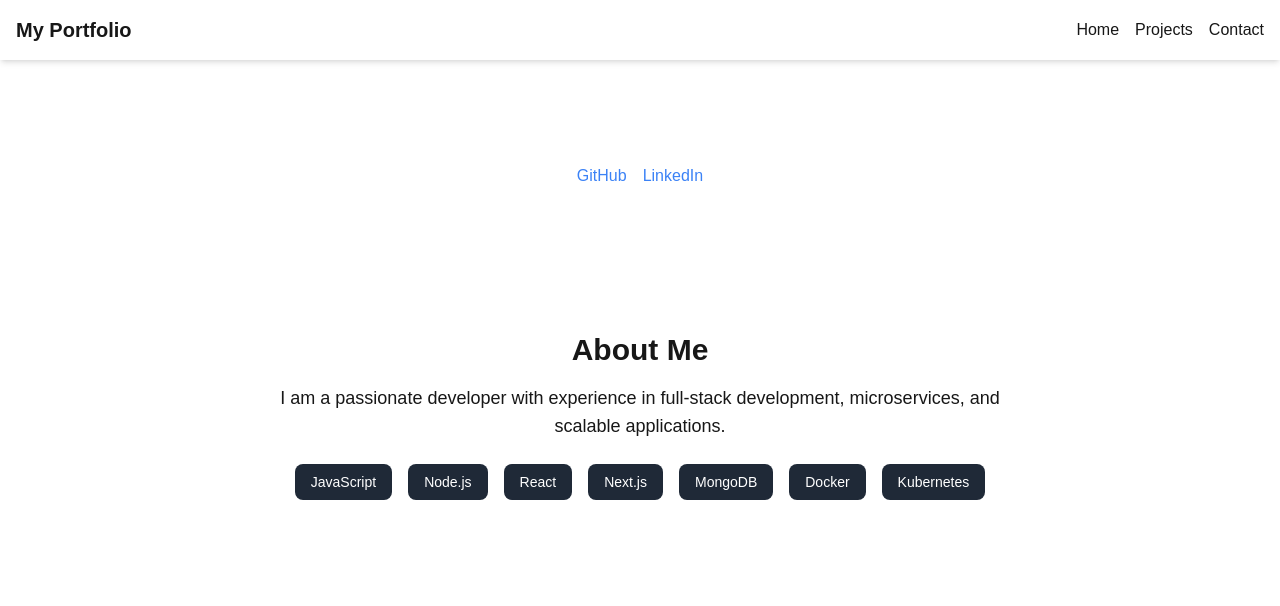
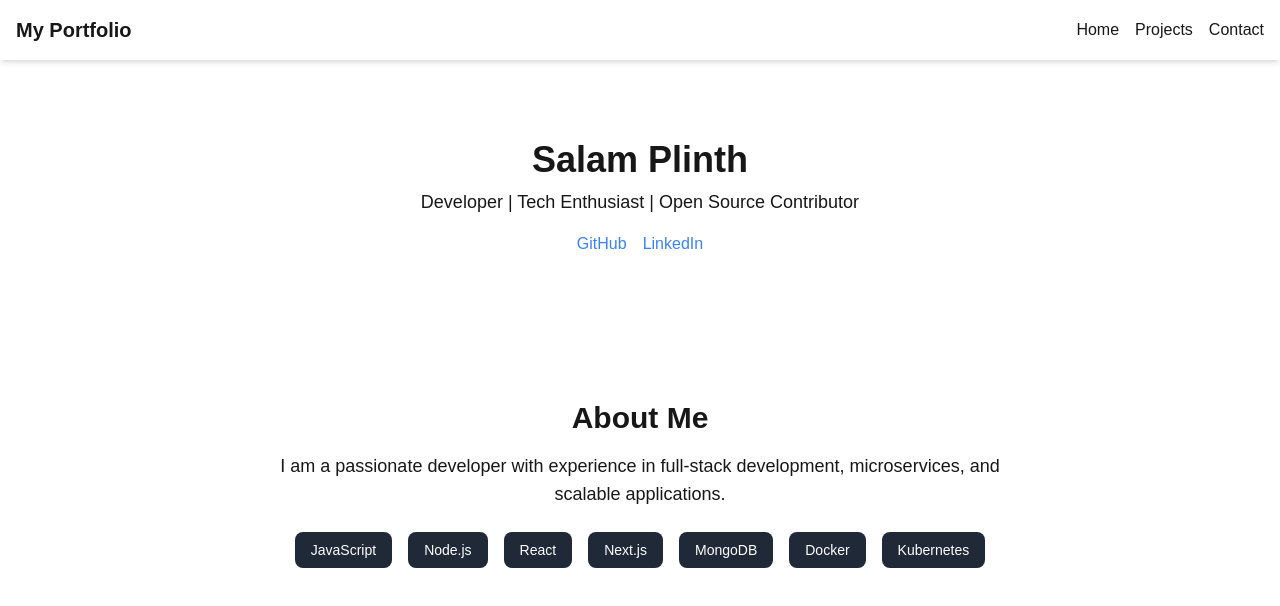
Before and after one commit to drKriP/my-portfolio, a Next.js app: page / in a window 1280 px wide. Shown: the top 606 px of the page. Built offline with nearby package versions, Linux system fonts and the light colour scheme.

Commit message:
refactor: update config with hardcoded values for personal information

```diff
--- a/src/config.js
+++ b/src/config.js
@@ -1,15 +1,13 @@
 
 const config = {
     hero: {
-        name: process.env.NEXT_PUBLIC_NAME,
-        bio: process.env.NEXT_PUBLIC_TAGLINE,
+        name: "Salam Plinth",
+        bio: "Developer | Tech Enthusiast | Open Source Contributor",
         socials: [
-          { name: "GitHub", link: process.env.NEXT_PUBLIC_GITHUB },
-          { name: "LinkedIn", link: process.env.NEXT_PUBLIC_LINKEDIN },
+          { name: "GitHub", link: "https://github.com/drKriP"},
+          { name: "LinkedIn", link: "https://www.linkedin.com/in/salamplinth" },
         ],
       },
-    name: process.env.NEXT_PUBLIC_NAME,
-    tagline: process.env.NEXT_PUBLIC_TAGLINE,
     about: {
         description:
           "I am a passionate developer with experience in full-stack development, microservices, and scalable applications.",
@@ -28,9 +26,7 @@ const config = {
       },
     ],
     contact: {
-      email: process.env.NEXT_PUBLIC_EMAIL,
-      github: process.env.NEXT_PUBLIC_GITHUB,
-      linkedin: process.env.NEXT_PUBLIC_LINKEDIN,
+      email: "plinthluwang@gmail.com",
     },
   };
 
```
